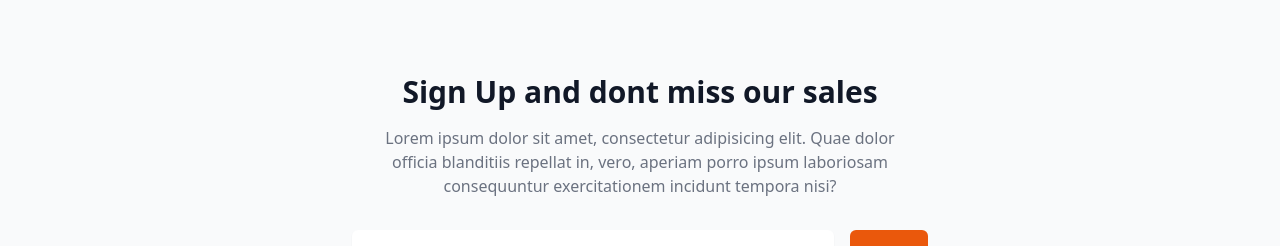
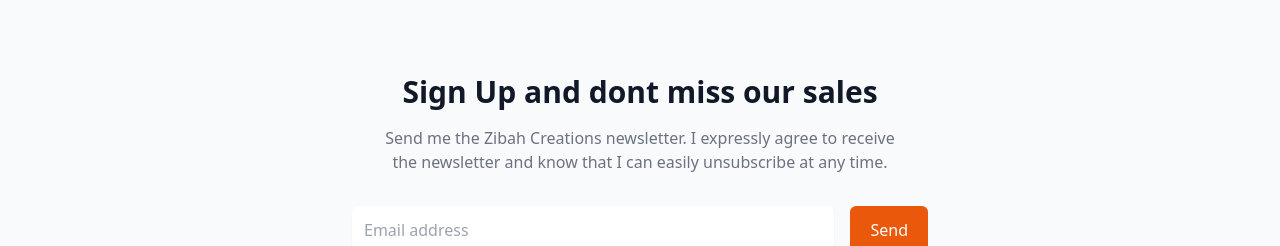
Before and after one commit to faffietheripper/zibah, a React (Create React App) app in the folder client/: page /about in a window 1280 px wide. Shown: the part 2660-2906 px from the top of the page. Built offline with nearby package versions, Linux system fonts and the light colour scheme; no server answers.

Commit message:
newsletter css

```diff
--- a/client/src/Components/NewsletterForm/NewsletterForm.js
+++ b/client/src/Components/NewsletterForm/NewsletterForm.js
@@ -28,8 +28,7 @@
             <h2 className="text-2xl font-bold text-gray-900 md:text-3xl"> Sign Up and dont miss our sales</h2>
             <p className=" text-gray-500 sm:mt-4 sm:block">
               {" "}
-              Lorem ipsum dolor sit amet, consectetur adipisicing elit. Quae dolor officia blanditiis repellat in, vero, aperiam porro ipsum
-              laboriosam consequuntur exercitationem incidunt tempora nisi?
+              Send me the Zibah Creations newsletter. I expressly agree to receive the newsletter and know that I can easily unsubscribe at any time.
             </p>
           </div>
 
--- a/client/src/Pages/Shop/Shop.js
+++ b/client/src/Pages/Shop/Shop.js
@@ -17,7 +17,7 @@
           }
 
           return (
-            <div className="product m-1  border-solid border-black rounded">
+            <div className="product m-1  border-solid border-gray-600 rounded">
               <section className="block group m-1 my-5">
                 <img src={product.img} className=" h-[150px] sm:h-[300px] rounded-md aspect-square sm:w-[300px] w-[150px]" />
                 <section class="flex place-content-between">
```
